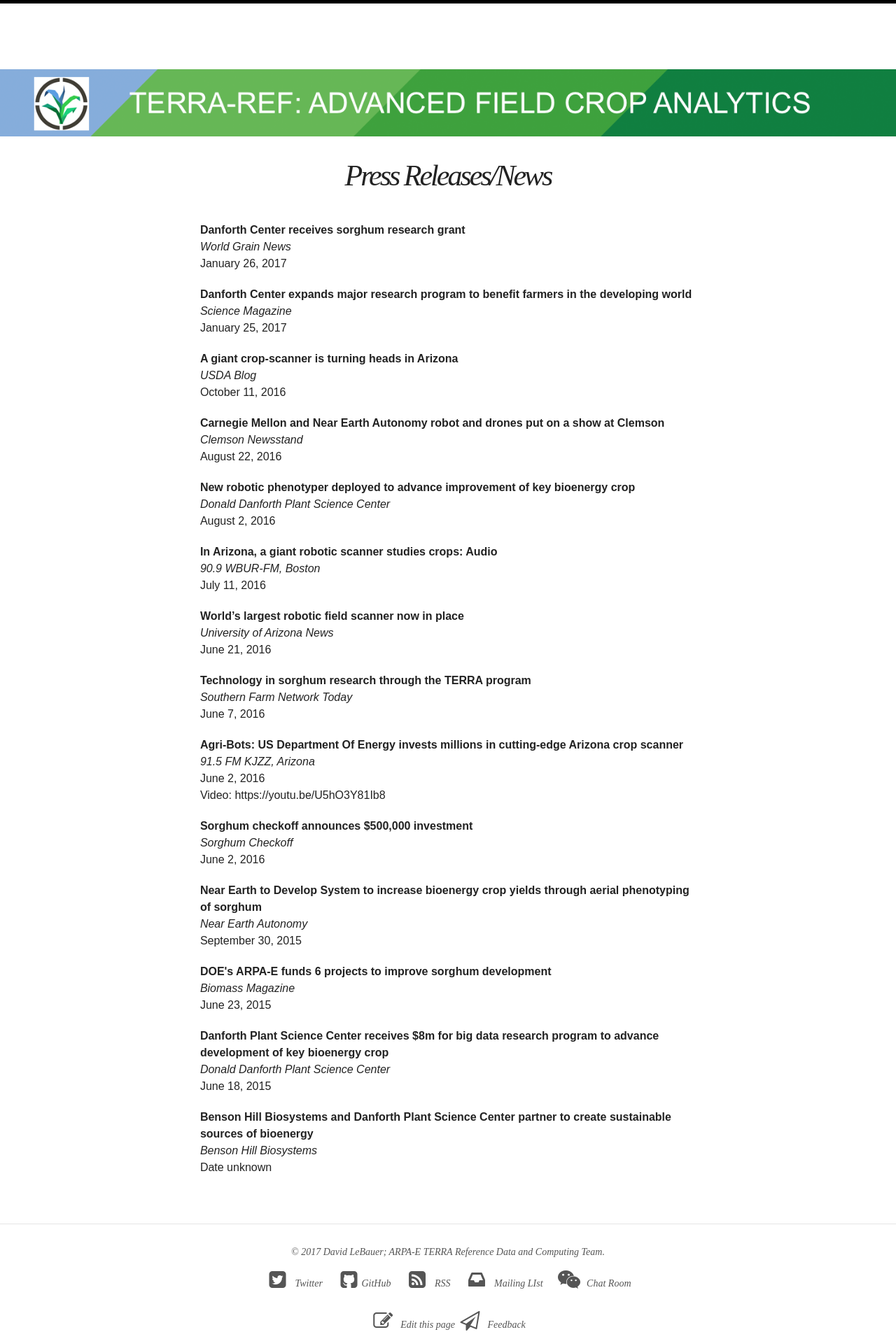
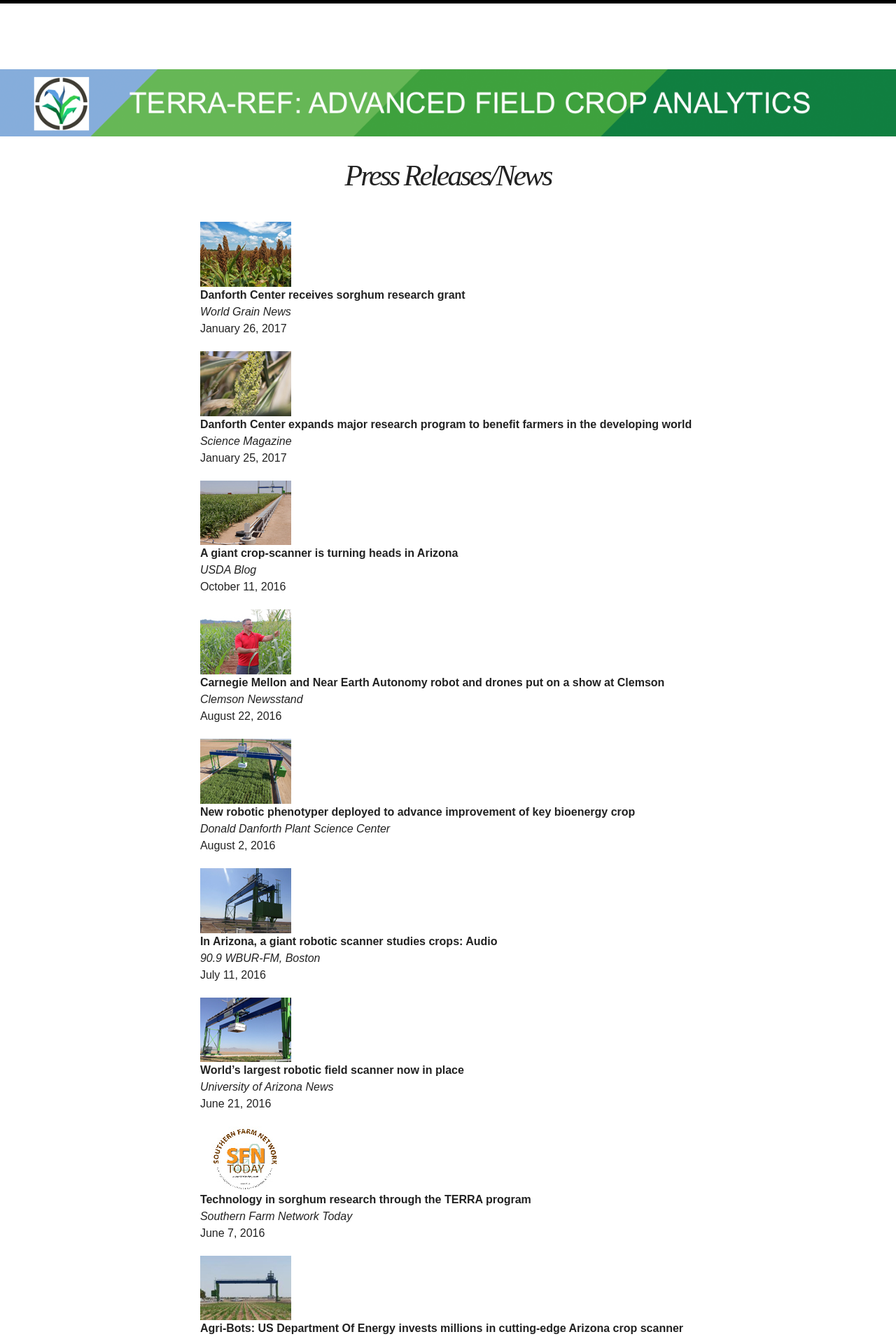
Before and after one commit to terra-reference/terraref.github.io, a Jekyll site: the page built from press/index.md, in a window 1280 px wide. Shown: the top 1914 px of the page at 70% size. Built offline with Jekyll 4.4.1, drawn with Linux system fonts in a browser that asks for light colours; nearby versions of some CDN libraries.

Commit message:
Added press images

```diff
--- a/press/index.md
+++ b/press/index.md
@@ -9,55 +9,66 @@ image:
 
 
 <div class="press">
+<span class="pr-image"><img src="/images/press/danforth center receives.jpg"></span>
 <span class="pr-title"><a href="http://www.world-grain.com/articles/news_home/World_Grain_News/2017/01/Danforth_Center_receives_sorgh.aspx?ID=%7B35690C36-9A96-4C33-9614-4F8161461E0D%7D&cck=1" target="_blank">Danforth Center receives sorghum research grant</a></span>
 <span class="pr-pub">World Grain News</span>
 <span class="pr-date">January 26, 2017</span>
 </div>
 
 <div class="press">
+<span class="pr-image"><img src="/images/press/danforth center expands.jpg"></span>
 <span class="pr-title"><a href="https://scienmag.com/danforth-center-expands-major-research-program-to-benefit-farmers-in-the-developing-world/" target="_blank">Danforth Center expands major research program to benefit farmers in the developing world</a></span>
 <span class="pr-pub">Science Magazine</span>
 <span class="pr-date">January 25, 2017</span>
 </div>
 
 <div class="press">
+<span class="pr-image"><img src="/images/press/a giant.jpg"></span>
 <span class="pr-title"><a href="http://blogs.usda.gov/2016/10/11/a-giant-crop-scanner-is-turning-heads-in-arizona/" target="_blank">A giant crop-scanner is turning heads in Arizona</a></span>
 <span class="pr-pub">USDA Blog</span>
 <span class="pr-date">October 11, 2016</span>
 
 
 <div class="press">
+<span class="pr-image"><img src="/images/press/Carnegie Mellon.jpg"></span>
 <span class="pr-title"><a href="http://newsstand.clemson.edu/mediarelations/carnegie-mellon-and-near-earth-autonomy-robots-and-drones-put-on-a-show-at-clemson/" target="_blank">Carnegie Mellon and Near Earth Autonomy robot and drones put on a show at Clemson</a></span>
 <span class="pr-pub">Clemson Newsstand</span>
 <span class="pr-date">August 22, 2016</span>
 </div>
 
 <div class="press">
+<span class="pr-image"><img src="/images/press/new robotic.jpg"></span>
 <span class="pr-title">
 <a href="https://www.danforthcenter.org/news-media/roots-shoots-blog/blog-item/new-robotic-phenotyper-deployed-to-advance-improvement-of-key-bioenergy-crop " target="_blank">New robotic phenotyper deployed to advance improvement of key bioenergy crop</a></span>
 <span class="pr-pub">Donald Danforth Plant Science Center</span>
 <span class="pr-date">August 2, 2016</span>
 </div>
 
+
 <div class="press">
+<span class="pr-image"><img src="/images/press/in arizona.jpg"></span>
 <span class="pr-title"><a href="http://www.wbur.org/hereandnow/2016/07/11/robotic-scanner-crops " target="_blank">In Arizona, a giant robotic scanner studies crops: Audio</a></span>
 <span class="pr-pub">90.9 WBUR-FM, Boston</span>
 <span class="pr-date">July 11, 2016</span>
 </div>
 
 <div class="press">
+<span class="pr-image"><img src="/images/press/world's largest.jpg"></span>
 <span class="pr-title"><a href="https://uanews.arizona.edu/story/world-s-largest-robotic-field-scanner-now-place" target="_blank">World’s largest robotic field scanner now in place</a></span>
 <span class="pr-pub">University of Arizona News</span>
 <span class="pr-date">June 21, 2016</span>
 </div>
 
 <div class="press">
+<span class="pr-image"><img src="/images/press/technology.jpg"></span>
 <span class="pr-title"><a href="http://sfntoday.com/technology-in-sorghum-research-through-the-terra-program/" target="_blank">Technology in sorghum research through the TERRA program</a></span>
 <span class="pr-pub">Southern Farm Network Today</span>
 <span class="pr-date">June 7, 2016</span>
 </div>
 
+
 <div class="press">
+<span class="pr-image"><img src="/images/press/agri bots.jpg"></span>
 <span class="pr-title"><a href="http://science.kjzz.org/content/314124/agri-bots-us-department-energy-invests-millions-cutting-edge-arizona-crop-scanner " target="_blank">Agri-Bots: US Department Of Energy invests millions in cutting-edge Arizona crop scanner</a></span>
 <span class="pr-pub">91.5 FM KJZZ, Arizona</span>
 <span class="pr-date">June 2, 2016</span>
@@ -65,30 +76,35 @@ image:
 Video: https://youtu.be/U5hO3Y81Ib8
 
 <div class="press">
+<span class="pr-image"><img src="/images/press/sorghum checkoff.jpg"></span>
 <span class="pr-title"><a href="http://www.sorghumcheckoff.com/news-and-media/newsroom/2016/06/02/sorghum-checkoff-announces-$500000-investment/ " target="_blank">Sorghum checkoff announces $500,000 investment</a></span>
 <span class="pr-pub">Sorghum Checkoff</span>
 <span class="pr-date">June 2, 2016</span>
 </div>
 
 <div class="press">
+<span class="pr-image"><img src="/images/press/near.jpg"></span>
 <span class="pr-title"><a href="http://www.nearearth.aero/september-30-2015.html " target="_blank">Near Earth to Develop System to increase bioenergy crop yields through aerial phenotyping of sorghum</a></span>
 <span class="pr-pub">Near Earth Autonomy</span>
 <span class="pr-date">September 30, 2015</span>
 </div>
 
 <div class="press">
+<span class="pr-image"><img src="/images/press/doe's.jpg"></span>
 <span class="pr-title"><a href="http://biomassmagazine.com/articles/12091/does-arpa-e-funds-6-projects-to-improve-sorghum-development" target="_blank">DOE's ARPA-E funds 6 projects to improve sorghum development</a></span>
 <span class="pr-pub">Biomass Magazine</span>
 <span class="pr-date">June 23, 2015</span>
 </div>
 
 <div class="press">
+<span class="pr-image"><img src="/images/press/Danforth plant science.jpg"></span>
 <span class="pr-title"><a href="https://www.danforthcenter.org/news-media/news-releases/news-item/danforth-plant-science-center-receives-grant-for-research-program-to-advance-development-of-key-bioenergy-crop" target="_blank">Danforth Plant Science Center receives $8m for big data research program to advance development of key bioenergy crop</a></span>
 <span class="pr-pub">Donald Danforth Plant Science Center</span>
 <span class="pr-date">June 18, 2015</span>
 </div>
 
 <div class="press">
+<span class="pr-image"><img src="/images/press/benson.jpg"></span>
 <span class="pr-title"><a href="http://bensonhillbio.com/benson-hill-biosystems-danforth-plant-science-center-partner-create-sustainable-sources-bioenergy/" target="_blank">Benson Hill Biosystems and Danforth Plant Science Center partner to create sustainable sources of bioenergy</a></span>
 <span class="pr-pub">Benson Hill Biosystems</span>
 <span class="pr-date">Date unknown</span>
```
Also changed, not shown: images/press/Carnegie Mellon.jpg (added), images/press/Danforth plant science.jpg (added), images/press/a giant.jpg (added), images/press/agri bots.jpg (added), images/press/benson.jpg (added), images/press/danforth center expands.jpg (added), images/press/danforth center receives.jpg (added), images/press/doe's.jpg (added), images/press/in arizona.jpg (added), images/press/near.jpg (added), images/press/new robotic.jpg (added), images/press/sorghum checkoff.jpg (added), images/press/technology.jpg (added), images/press/technology.png (added), 1 more files.
